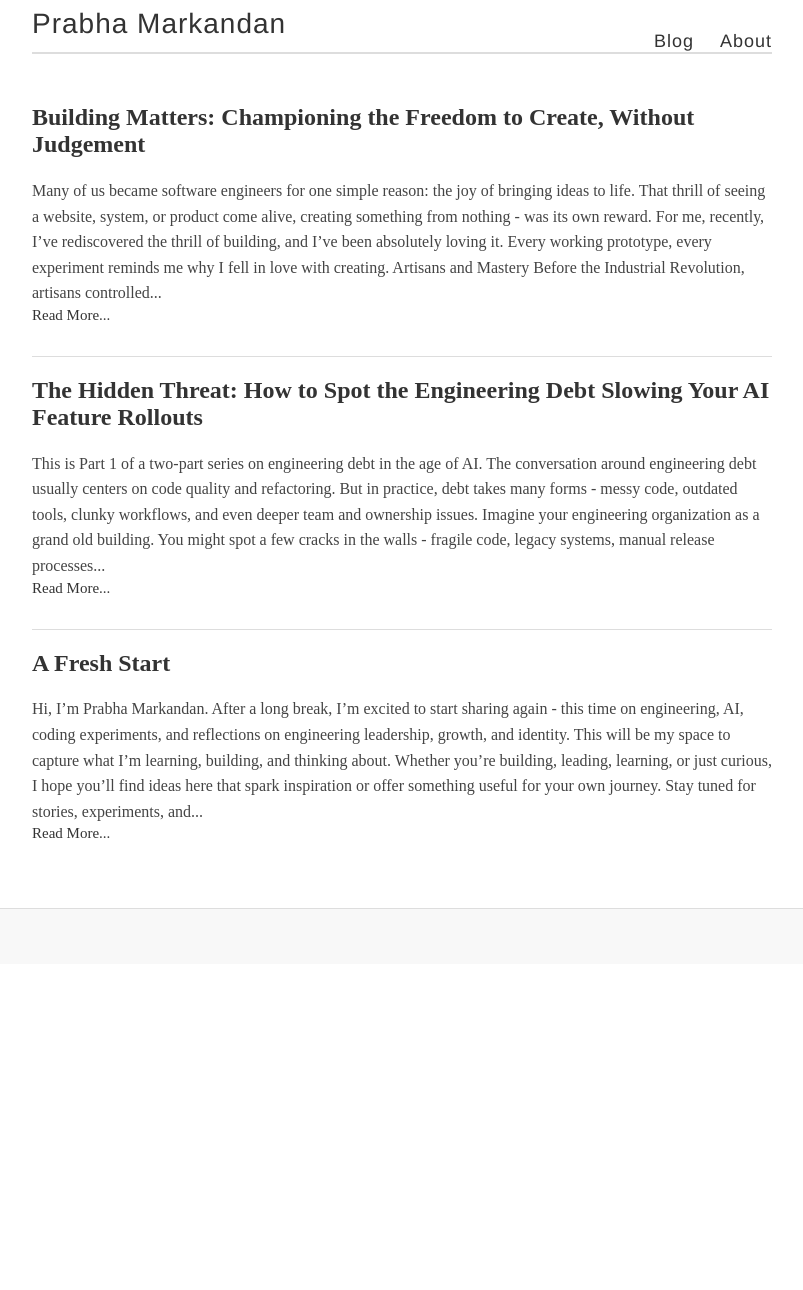
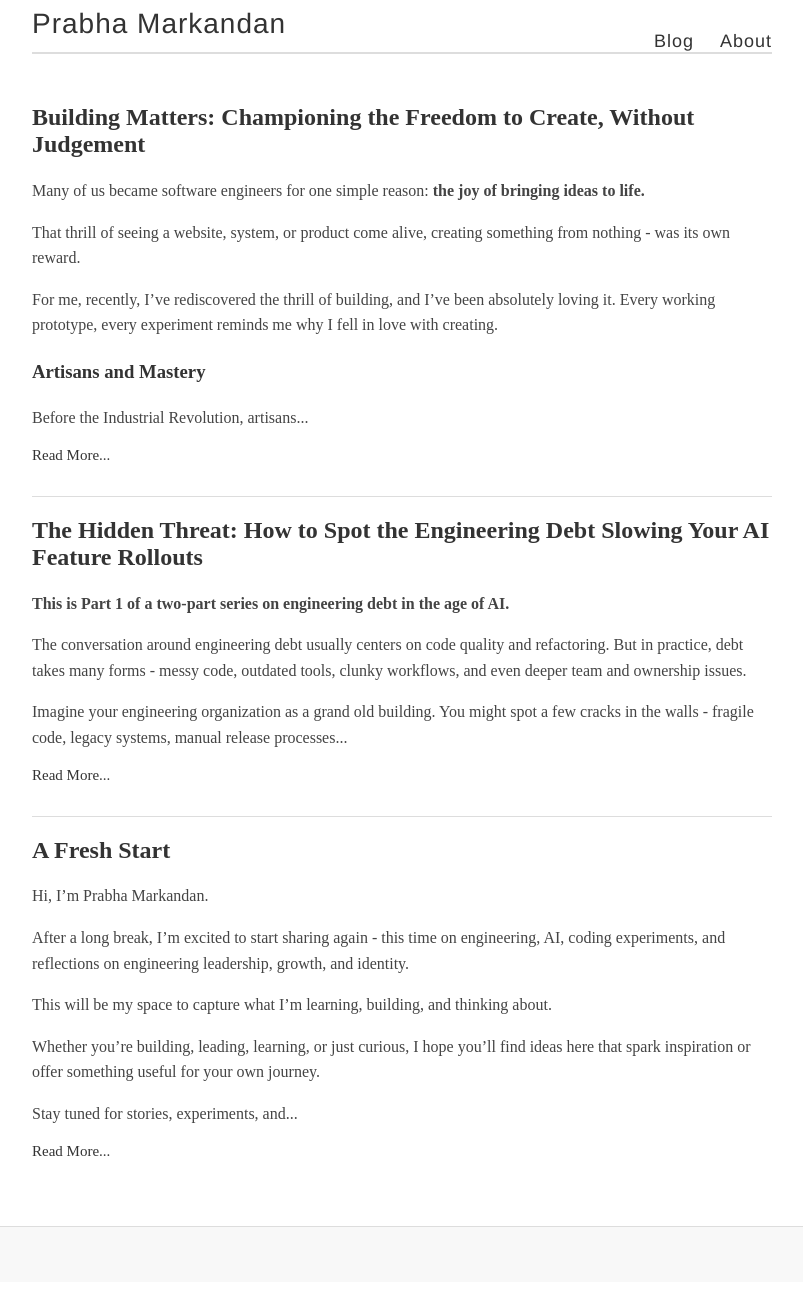
Before and after one commit to prabhamarkandan/prabhamarkandan.github.io, a Jekyll site: the page built from index.html, in a window 1280 px wide. Shown: the whole page, without its empty margins (238-1041 px from the left). Built offline with Jekyll 4.4.1, drawn with Linux system fonts in a browser that asks for light colours; before the commit the page ends 972 px from its top, so only the background shows below that.

Commit message:
Improve article previews: preserve formatting and add space before Read More

```diff
--- a/index.html
+++ b/index.html
@@ -10,9 +10,9 @@ layout: default
 
       <div class="entry">
         {% if post.excerpt %}
-          {{ post.content | strip_html | truncatewords: 75 }}
+          {{ post.content | truncatewords: 75 }}
         {% else %}
-          {{ post.content | strip_html | truncatewords: 75 }}
+          {{ post.content | truncatewords: 75 }}
         {% endif %}
       </div>
 
--- a/style.css
+++ b/style.css
@@ -228,6 +228,8 @@ nav a {
 .post .read-more {
   /* text-transform: uppercase; */
   font-size: 15px;
+  display: block;
+  margin-top: 1em;
 }
 
 .wrapper-footer {
```
